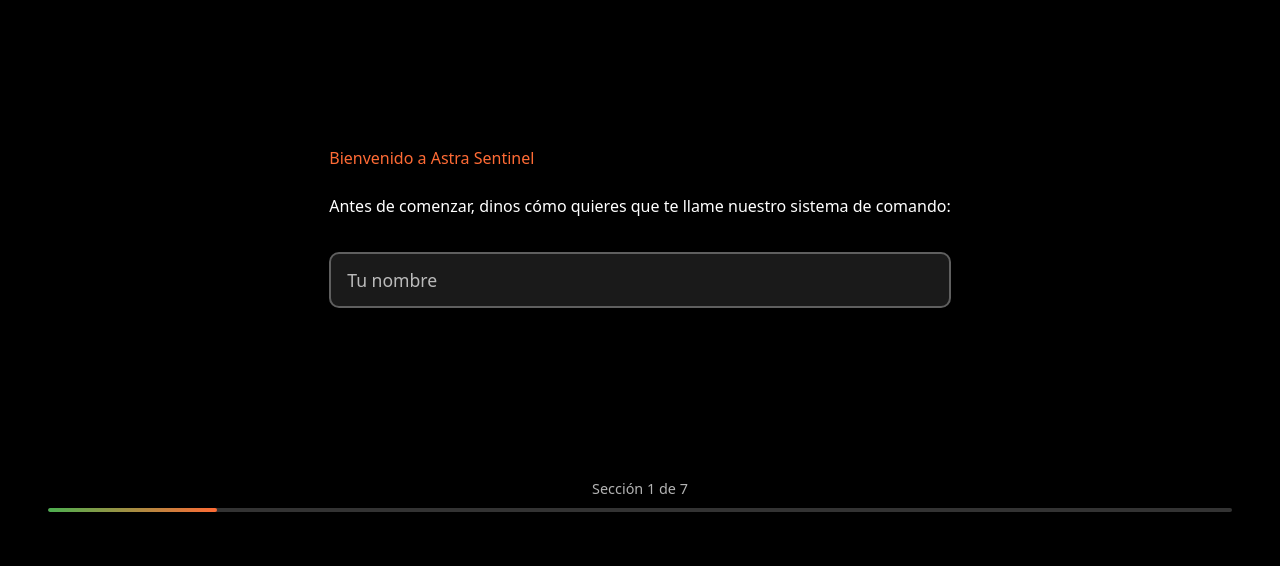
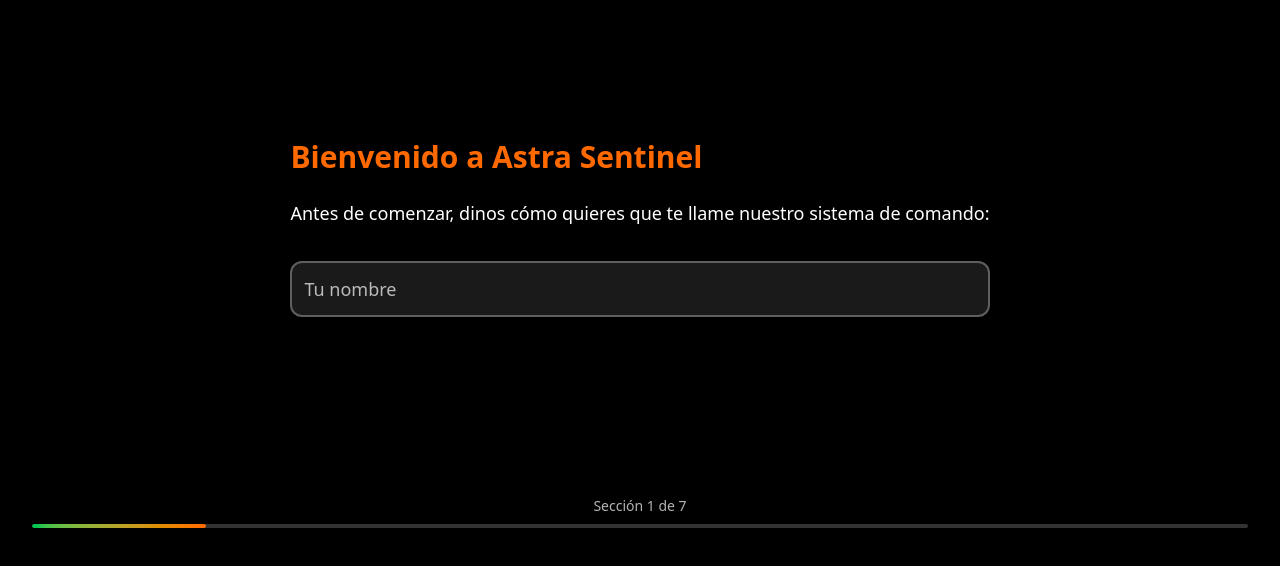
Before and after one commit to astra-sentinel/meteor-madness, a Svelte app: page / in a window 1280 px wide. Shown: the top 566 px of the page. Built offline with nearby package versions, Linux system fonts and the light colour scheme.

Commit message:
feat: add tailwind class

```diff
--- a/src/scenes/intro/Intro.svelte
+++ b/src/scenes/intro/Intro.svelte
@@ -40,82 +40,99 @@
   }
 </script>
 
-<section class="intro">
-  <div class="content">
+<section class="p-12 flex flex-col min-h-[70vh] justify-between md:p-8 sm:p-4">
+  <div class="flex-grow flex flex-col justify-center max-w-4xl mx-auto">
     <!-- Seccion 1: Bienvenida e ingreso de nombre -->
     {#if currentSection === 1}
-      <h1>Bienvenido a Astra Sentinel</h1>
-      <p>Antes de comenzar, dinos cómo quieres que te llame nuestro sistema de comando:</p>
-      <input type="text" placeholder="Tu nombre" bind:value={localName}>
+      <h1 class="text-4xl md:text-3xl font-bold mb-6 text-orange-500">Bienvenido a Astra Sentinel</h1>
+      <p class="mb-4 leading-relaxed text-lg">Antes de comenzar, dinos cómo quieres que te llame nuestro sistema de comando:</p>
+      <input
+        type="text"
+        placeholder="Tu nombre"
+        bind:value={localName}
+        class="p-3 text-lg border-2 border-white/30 rounded-xl bg-white/10 text-white my-4 min-w-[250px] backdrop-blur-md transition-all duration-300 placeholder-white/70 focus:outline-none focus:border-orange-500 focus:bg-white/15 focus:shadow-lg focus:shadow-orange-500/30"
+      >
     {/if}
 
     <!-- Seccion 2: Introducción personal y misión -->
     {#if currentSection === 2}
-      <h2>Hola {localName || 'Comandante'}</h2>
-      <p>Has sido asignado al Centro de Operaciones Orbitales de AstraSentinel, la corporación líder en defensa planetaria y exploración de recursos espaciales.</p>
-      <p>Durante décadas, la humanidad miró al cielo con asombro. Hoy, lo hacemos con determinación. Nuestra misión es clara: proteger la Tierra de amenazas cósmicas y convertir lo que alguna vez fueron riesgos en oportunidades.</p>
+      <h2 class="text-3xl md:text-2xl font-bold mb-6 text-orange-500">Hola {localName || 'Comandante'}</h2>
+      <p class="mb-4 leading-relaxed">Has sido asignado al Centro de Operaciones Orbitales de AstraSentinel, la corporación líder en defensa planetaria y exploración de recursos espaciales.</p>
+      <p class="mb-4 leading-relaxed">Durante décadas, la humanidad miró al cielo con asombro. Hoy, lo hacemos con determinación. Nuestra misión es clara: proteger la Tierra de amenazas cósmicas y convertir lo que alguna vez fueron riesgos en oportunidades.</p>
     {/if}
 
     <!-- Seccion 3: Contexto espacial -->
     {#if currentSection === 3}
-      <h2>El Nuevo Frente de Seguridad</h2>
-      <p>El espacio ya no es un territorio lejano. Es el nuevo frente de seguridad global.</p>
-      <p>Cada año, miles de objetos cruzan las cercanías de nuestro planeta. La mayoría son inofensivos... otros podrían borrar a la humanidad en cuestión de días.</p>
-      <p>AstraSentinel nació para anticipar esos eventos y responder con precisión quirúrgica, combinando ciencia, estrategia y tecnología orbital de última generación.</p>
+      <h2 class="text-3xl md:text-2xl font-bold mb-6 text-orange-500">El Nuevo Frente de Seguridad</h2>
+      <p class="mb-4 leading-relaxed">El espacio ya no es un territorio lejano. Es el nuevo frente de seguridad global.</p>
+      <p class="mb-4 leading-relaxed">Cada año, miles de objetos cruzan las cercanías de nuestro planeta. La mayoría son inofensivos... otros podrían borrar a la humanidad en cuestión de días.</p>
+      <p class="mb-4 leading-relaxed">AstraSentinel nació para anticipar esos eventos y responder con precisión quirúrgica, combinando ciencia, estrategia y tecnología orbital de última generación.</p>
     {/if}
 
     <!-- Seccion 4: Rol del usuario -->
     {#if currentSection === 4}
-      <h2>Tu Misión</h2>
-      <p>Has sido seleccionado para comenzar tu periodo de prueba, por tu capacidad analítica y visión estratégica.</p>
-      <p>A partir de hoy, formarás parte de la División de Monitoreo, Mitigación y Desarrollo Económico a partir de Riesgos Espaciales.</p>
-      <p>Tu trabajo: identificar objetos cercanos a la Tierra, evaluar su trayectoria, y determinar si representan una amenaza... o una oportunidad minera.</p>
+      <h2 class="text-3xl md:text-2xl font-bold mb-6 text-orange-500">Tu Misión</h2>
+      <p class="mb-4 leading-relaxed">Has sido seleccionado para comenzar tu periodo de prueba, por tu capacidad analítica y visión estratégica.</p>
+      <p class="mb-4 leading-relaxed">A partir de hoy, formarás parte de la División de Monitoreo, Mitigación y Desarrollo Económico a partir de Riesgos Espaciales.</p>
+      <p class="mb-4 leading-relaxed">Tu trabajo: identificar objetos cercanos a la Tierra, evaluar su trayectoria, y determinar si representan una amenaza... o una oportunidad minera.</p>
     {/if}
 
     <!-- Seccion 5: Herramientas disponibles -->
     {#if currentSection === 5}
-      <h2>Arsenal Tecnológico</h2>
-      <p>Para cumplir con esta tarea, contarás con acceso limitado a nuestra red de defensa orbital:</p>
-      <p><strong>Constelación Sentinel:</strong> más de 160 satélites armados con láseres de desviación orbitando estratégicamente el planeta.</p>
-      <p><strong>Estaciones Terrestres:</strong> proyectores de alta potencia capaces de modificar trayectorias desde la superficie.</p>
-      <p><strong>Centro de Inteligencia Estratégica:</strong> un equipo multidisciplinario que incluye analistas, diplomáticos, ingenieros, estrategas y científicos planetarios.</p>
+      <h2 class="text-3xl md:text-2xl font-bold mb-6 text-orange-500">Arsenal Tecnológico</h2>
+      <p class="mb-4 leading-relaxed">Para cumplir con esta tarea, contarás con acceso limitado a nuestra red de defensa orbital:</p>
+      <p class="mb-4 leading-relaxed"><strong class="text-orange-300">Constelación Sentinel:</strong> más de 160 satélites armados con láseres de desviación orbitando estratégicamente el planeta.</p>
+      <p class="mb-4 leading-relaxed"><strong class="text-orange-300">Estaciones Terrestres:</strong> proyectores de alta potencia capaces de modificar trayectorias desde la superficie.</p>
+      <p class="mb-4 leading-relaxed"><strong class="text-orange-300">Centro de Inteligencia Estratégica:</strong> un equipo multidisciplinario que incluye analistas, diplomáticos, ingenieros, estrategas y científicos planetarios.</p>
     {/if}
 
     <!-- Seccion 6: Preparación para la misión -->
     {#if currentSection === 6}
-      <h2>Acceso al Centro de Control</h2>
-      <p>En breves momentos ingresarás a la sala de monitoreo orbital.</p>
-      <p>Allí tendrás acceso al mapa dinámico del sistema solar cercano, donde cada objeto detectado es una posible amenaza... o una valiosa fuente de minerales.</p>
-      <p>Elige sabiamente tu objetivo. Tu decisión marcará el curso de nuestra operación y el destino de nuestro planeta.</p>
+      <h2 class="text-3xl md:text-2xl font-bold mb-6 text-orange-500">Acceso al Centro de Control</h2>
+      <p class="mb-4 leading-relaxed">En breves momentos ingresarás a la sala de monitoreo orbital.</p>
+      <p class="mb-4 leading-relaxed">Allí tendrás acceso al mapa dinámico del sistema solar cercano, donde cada objeto detectado es una posible amenaza... o una valiosa fuente de minerales.</p>
+      <p class="mb-4 leading-relaxed">Elige sabiamente tu objetivo. Tu decisión marcará el curso de nuestra operación y el destino de nuestro planeta.</p>
     {/if}
 
     <!-- Seccion 7: Llamada a la acción final -->
     {#if currentSection === 7}
-      <h2>¿Listo para Comenzar?</h2>
-      <p>El futuro de la Tierra está en tus manos, <strong>{localName}</strong>.</p>
-      <p>Cuando estés listo… entra al Centro de Monitoreo.</p>
+      <h2 class="text-3xl md:text-2xl font-bold mb-6 text-orange-500">¿Listo para Comenzar?</h2>
+      <p class="mb-4 leading-relaxed">El futuro de la Tierra está en tus manos, <strong class="text-orange-300">{localName}</strong>.</p>
+      <p class="mb-4 leading-relaxed">Cuando estés listo… entra al Centro de Monitoreo.</p>
     {/if}
   </div>
 
   <!-- Navegación condicional -->
-  <div class="navigation">
+  <div class="flex justify-between items-center mt-8 gap-4 md:flex-col md:gap-2">
     <!-- Botón de regresar: solo visible si no estamos en la primera sección -->
     {#if currentSection > 1}
-      <button class="nav-btn secondary" on:click={previousSection}>
+      <button
+        class="px-6 py-3 text-base border-none rounded-full cursor-pointer transition-all duration-300 font-medium bg-white/10 text-white border border-white/30 backdrop-blur-md hover:bg-white/20 hover:-translate-y-0.5 md:w-full"
+        on:click={previousSection}
+      >
         ← Regresar
       </button>
+    {:else}
+      <!-- Spacer para mantener el layout cuando no hay botón de regresar -->
+      <div></div>
     {/if}
 
     <!-- Botón de continuar: visible en secciones 1-6, pero en sección 1 solo si hay nombre -->
     {#if currentSection < totalSections}
       {#if currentSection === 1}
         {#if localName.trim()}
-          <button class="nav-btn primary" on:click={nextSection}>
+          <button
+            class="px-6 py-3 text-base border-none rounded-full cursor-pointer transition-all duration-300 font-medium bg-green-500 text-white shadow-lg shadow-green-500/30 hover:bg-green-600 hover:-translate-y-0.5 hover:shadow-xl hover:shadow-green-500/40 md:w-full"
+            on:click={nextSection}
+          >
             Continuar →
           </button>
         {/if}
       {:else}
-        <button class="nav-btn primary" on:click={nextSection}>
+        <button
+          class="px-6 py-3 text-base border-none rounded-full cursor-pointer transition-all duration-300 font-medium bg-green-500 text-white shadow-lg shadow-green-500/30 hover:bg-green-600 hover:-translate-y-0.5 hover:shadow-xl hover:shadow-green-500/40 md:w-full"
+          on:click={nextSection}
+        >
           Continuar →
         </button>
       {/if}
@@ -123,180 +140,23 @@
 
     <!-- Botón de ingresar: solo visible en la última sección -->
     {#if currentSection === totalSections}
-      <button class="action-btn" on:click={goToSimulator}>
+      <button
+        class="bg-orange-500 text-white border-none px-8 py-4 text-lg rounded-full cursor-pointer transition-all duration-300 shadow-lg shadow-orange-500/40 font-semibold hover:bg-orange-600 hover:-translate-y-0.5 hover:shadow-xl hover:shadow-orange-500/60 active:translate-y-0 md:w-full"
+        on:click={goToSimulator}
+      >
         🚀 Ingresar al Centro de Monitoreo
       </button>
     {/if}
   </div>
 
   <!-- Indicador de progreso -->
-  <div class="progress-indicator">
-    <span class="progress-text">Sección {currentSection} de {totalSections}</span>
-    <div class="progress-bar">
-      <div class="progress-fill" style="width: {(currentSection / totalSections) * 100}%"></div>
+  <div class="mt-6 text-center">
+    <span class="text-sm text-white/70 mb-2 block">Sección {currentSection} de {totalSections}</span>
+    <div class="w-full h-1 bg-white/20 rounded-sm overflow-hidden">
+      <div
+        class="h-full bg-gradient-to-r from-green-500 to-orange-500 rounded-sm transition-all duration-500 ease-out"
+        style="width: {(currentSection / totalSections) * 100}%"
+      ></div>
     </div>
   </div>
 </section>
-
-<style>
-  .intro {
-    padding: 3rem;
-    display: flex;
-    flex-direction: column;
-    min-height: 70vh;
-    justify-content: space-between;
-  }
-
-  .content {
-    flex-grow: 1;
-    display: flex;
-    flex-direction: column;
-    justify-content: center;
-    max-width: 800px;
-    margin: 0 auto;
-  }
-
-  .content h1, .content h2 {
-    margin-bottom: 1.5rem;
-    color: #ff6b35;
-  }
-
-  .content p {
-    margin-bottom: 1rem;
-    line-height: 1.6;
-  }
-
-  input {
-    padding: 0.8rem 1rem;
-    font-size: 1.1rem;
-    border: 2px solid rgba(255,255,255,0.3);
-    border-radius: 10px;
-    background: rgba(255,255,255,0.1);
-    color: white;
-    margin: 1rem 0;
-    min-width: 250px;
-    backdrop-filter: blur(10px);
-    transition: all 0.3s ease;
-  }
-
-  input::placeholder {
-    color: rgba(255,255,255,0.7);
-  }
-
-  input:focus {
-    outline: none;
-    border-color: #ff6b35;
-    background: rgba(255,255,255,0.15);
-    box-shadow: 0 0 10px rgba(255, 107, 53, 0.3);
-  }
-
-  /* Navegación */
-  .navigation {
-    display: flex;
-    justify-content: space-between;
-    align-items: center;
-    margin-top: 2rem;
-    gap: 1rem;
-  }
-
-  .nav-btn {
-    padding: 0.8rem 1.5rem;
-    font-size: 1rem;
-    border: none;
-    border-radius: 25px;
-    cursor: pointer;
-    transition: all 0.3s ease;
-    font-weight: 500;
-  }
-
-  .nav-btn.primary {
-    background: #4caf50;
-    color: white;
-    box-shadow: 0 4px 12px rgba(76, 175, 80, 0.3);
-  }
-
-  .nav-btn.primary:hover {
-    background: #45a049;
-    transform: translateY(-2px);
-    box-shadow: 0 6px 16px rgba(76, 175, 80, 0.4);
-  }
-
-  .nav-btn.secondary {
-    background: rgba(255, 255, 255, 0.1);
-    color: white;
-    border: 1px solid rgba(255, 255, 255, 0.3);
-    backdrop-filter: blur(10px);
-  }
-
-  .nav-btn.secondary:hover {
-    background: rgba(255, 255, 255, 0.2);
-    transform: translateY(-2px);
-  }
-
-  .action-btn {
-    background: #ff6b35;
-    color: white;
-    border: none;
-    padding: 1rem 2rem;
-    font-size: 1.1rem;
-    border-radius: 50px;
-    cursor: pointer;
-    transition: all 0.3s ease;
-    box-shadow: 0 5px 15px rgba(255, 107, 53, 0.4);
-    font-weight: 600;
-  }
-
-  .action-btn:hover {
-    background: #ff5722;
-    transform: translateY(-2px);
-    box-shadow: 0 7px 20px rgba(255, 107, 53, 0.6);
-  }
-
-  .action-btn:active {
-    transform: translateY(0);
-  }
-
-  /* Indicador de progreso */
-  .progress-indicator {
-    margin-top: 1.5rem;
-    text-align: center;
-  }
-
-  .progress-text {
-    font-size: 0.9rem;
-    color: rgba(255, 255, 255, 0.7);
-    margin-bottom: 0.5rem;
-    display: block;
-  }
-
-  .progress-bar {
-    width: 100%;
-    height: 4px;
-    background: rgba(255, 255, 255, 0.2);
-    border-radius: 2px;
-    overflow: hidden;
-  }
-
-  .progress-fill {
-    height: 100%;
-    background: linear-gradient(90deg, #4caf50, #ff6b35);
-    border-radius: 2px;
-    transition: width 0.5s ease;
-  }
-
-  /* Responsive */
-  @media (max-width: 768px) {
-    .intro {
-      padding: 2rem 1rem;
-    }
-
-    .navigation {
-      flex-direction: column;
-      gap: 0.5rem;
-    }
-
-    .nav-btn, .action-btn {
-      width: 100%;
-    }
-  }
-</style>
```
